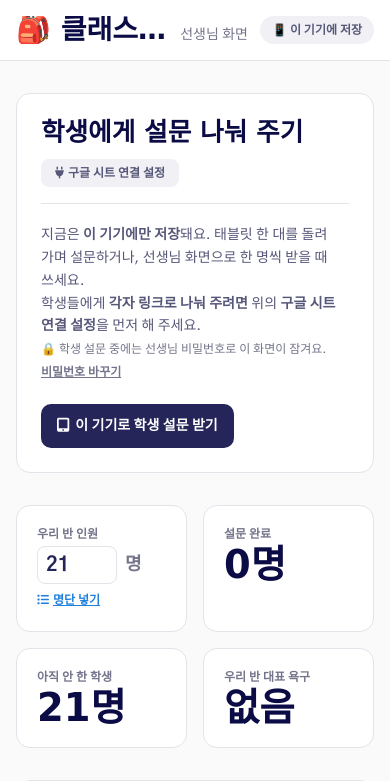
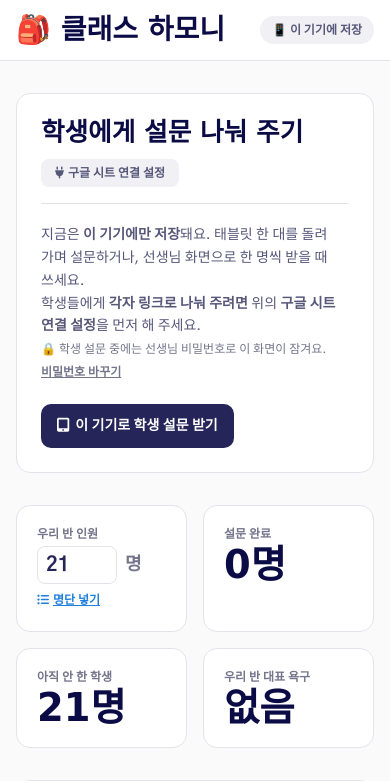
Before and after one commit to biossam/classharmony, a plain HTML site: page index.html in a window 390 px wide. Shown: the top 781 px of the page. Drawn offline with nearby package versions, Linux system fonts and the light colour scheme; a web font is replaced by a local one.

Commit message:
좁은 화면에서 머리말의 사이트 이름이 잘리지 않게
Co-Authored-By: Claude Opus 5.5 <noreply@anthropic.com>
Claude-Session: https://claude.ai/code/session_01VUZsWc5UW9zFSo9yq4jK2y

```diff
--- a/index.html
+++ b/index.html
@@ -96,8 +96,8 @@
   <header id="main-nav" class="bg-white border-b border-slate-200 sticky top-0 z-50">
     <div class="max-w-6xl mx-auto px-4 md:px-8 min-h-[60px] flex justify-between items-center gap-3">
       <div class="flex items-baseline gap-3 min-w-0">
-        <span class="brand truncate">🎒 클래스 하모니</span>
-        <span class="text-sm text-slate-500 whitespace-nowrap">선생님 화면</span>
+        <span class="brand whitespace-nowrap">🎒 클래스 하모니</span>
+        <span class="hidden sm:inline text-sm text-slate-500 whitespace-nowrap">선생님 화면</span>
       </div>
       <span id="conn-pill" class="text-xs font-bold px-3 py-1.5 rounded-full bg-slate-100 text-slate-600 whitespace-nowrap">📱 이 기기에 저장</span>
     </div>
```
